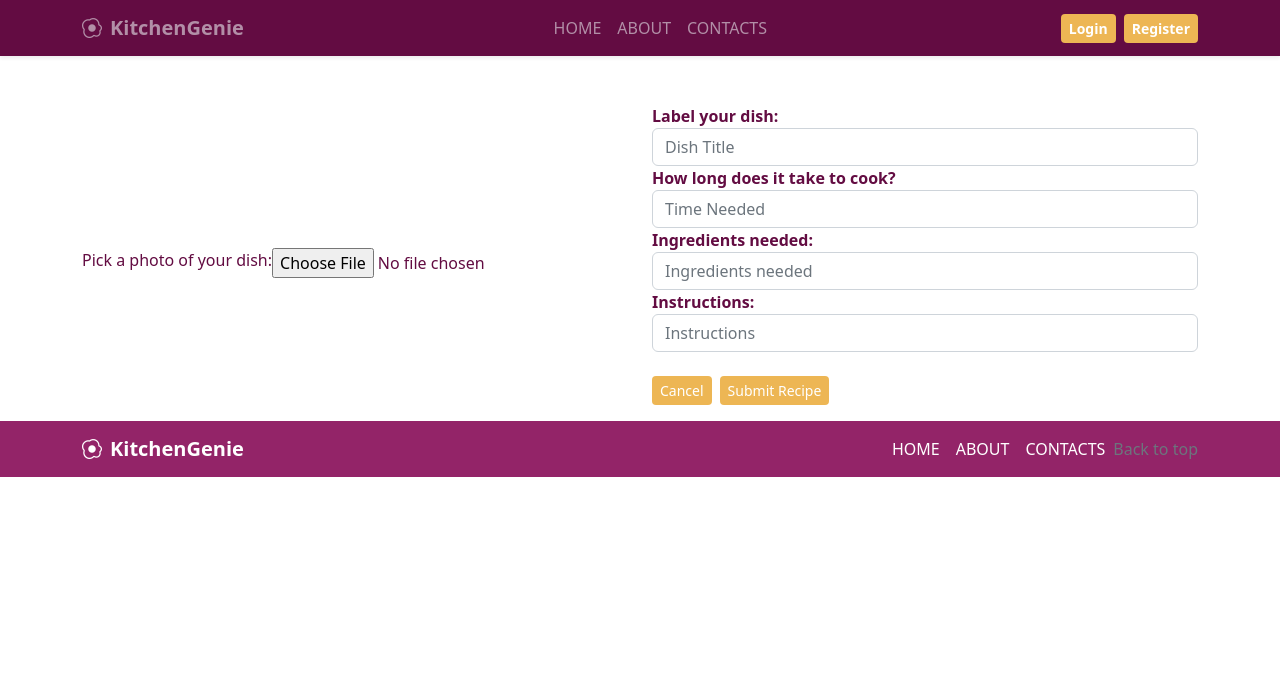
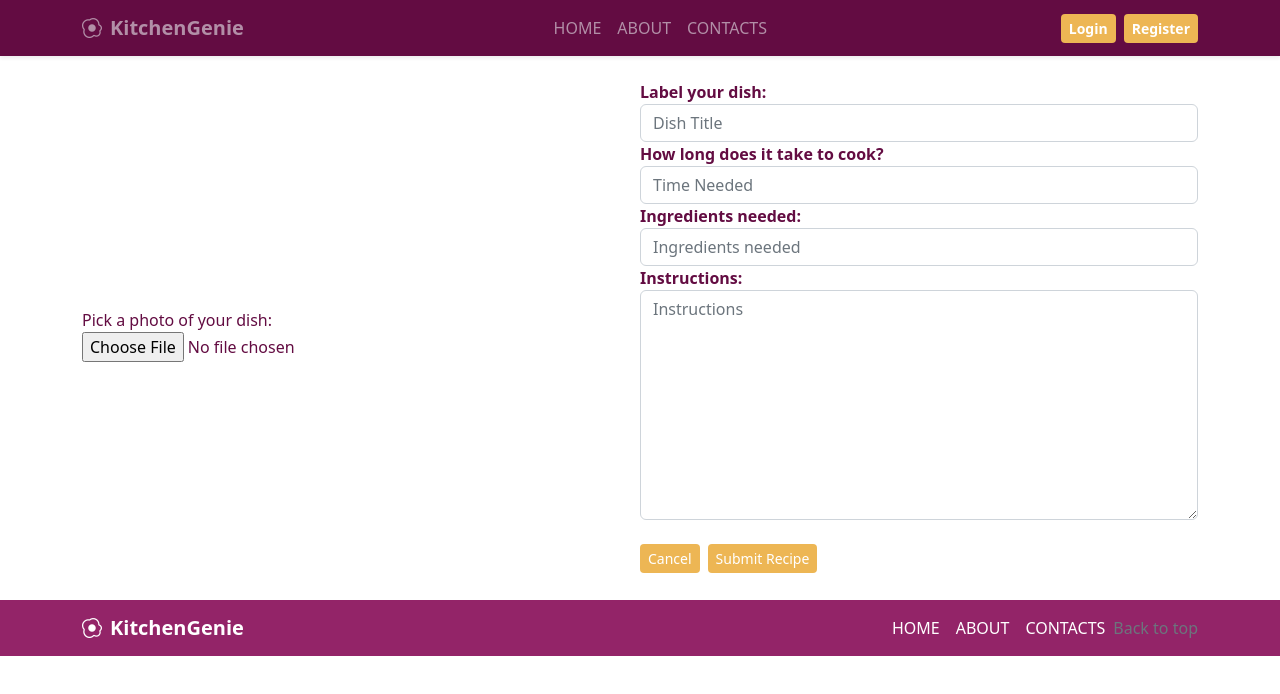
Before and after one commit to IlianaKarakasheva/kitchen-genie, a Next.js app: page /new-recipe in a window 1280 px wide. Shown: the top 694 px of the page. Built offline with nearby package versions, Linux system fonts and the light colour scheme.

Commit message:
Post recipe form formatting

```diff
--- a/src/pages/new-recipe/index.js
+++ b/src/pages/new-recipe/index.js
@@ -7,21 +7,21 @@ const inter = Inter({ subsets: ['latin'] })
 
 export default function NewRecipe() {
     return (
-        <div className='container'>
-            <div className='newRecipe row align-items-center justify-content-center mt-5'>
+        <div className='addRecipe container '>
+            <div className='newRecipe row align-items-center justify-content-center mt-4'>
                 {/* <h4>post a new recipe</h4> */}
-
-                <div className='image col-6 d-flex'>
+<form className='col-12 d-flex flex-row'>
+                <div className='image col-6 flex-column d-flex justify-content-center'>
                     Pick a photo of your dish:
                     <input type="file" />
                 </div>
-                <form className='col-6'>
+                <div className='col-6'>
 
                     <div className='title'>
                         <strong>
                             Label your dish:
                         </strong>
-                        <input type="text" className='form-control' placeholder='Dish Title' />
+                        <input type="text" className='form-control' placeholder='Dish Title' required />
                     </div>
                     <div className='content'>
                         <div className='time'>
@@ -40,12 +40,12 @@ export default function NewRecipe() {
                             <strong>
                                 Instructions:
                             </strong>
-                            <input type="text" className='form-control' placeholder='Instructions' />
+                            <textarea rows="9" type="text" className='form-control' placeholder='Instructions' />
                         </div>
                     </div>
                     <button type="submit" class="btn btn-sm btn-secondary me-2 mt-4 mb-3">Cancel</button>
                     <button type="submit" class="btn btn-sm btn-secondary me-2 mt-4 mb-3">Submit Recipe</button>
-
+</div>
                 </form>
             </div>
         </div>
--- a/src/styles/globals.css
+++ b/src/styles/globals.css
@@ -255,3 +255,9 @@ blockquote.card-ingredients {
 .newRecipe{
   color: #630c42;
 }
+.addRecipe{
+  /* background-color: #ff1fa92a;
+  border-radius: 20px; */
+  height: 500px;
+  margin-bottom: 20px;
+}
```
